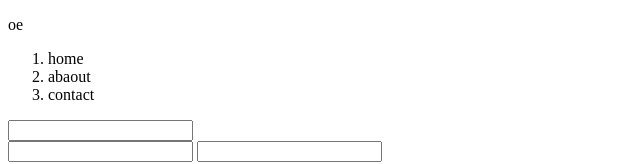
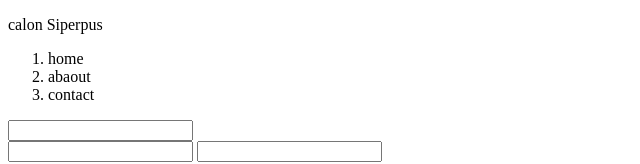
Before and after one commit to candraed/LearnGit, a plain HTML site: page index.html in a window 1280 px wide. Shown: the top 164 px of the page, without its empty margins (0-640 px from the left). Drawn offline with Linux system fonts and the light colour scheme.

Commit message:
Update index.html

```diff
--- a/index.html
+++ b/index.html
@@ -6,7 +6,7 @@
     <title>Document</title>
 </head>
 <body>
-    <p>oe</p>
+    <p>calon Siperpus</p>
     <div>
         <ol>
             <li>home</li>
```
